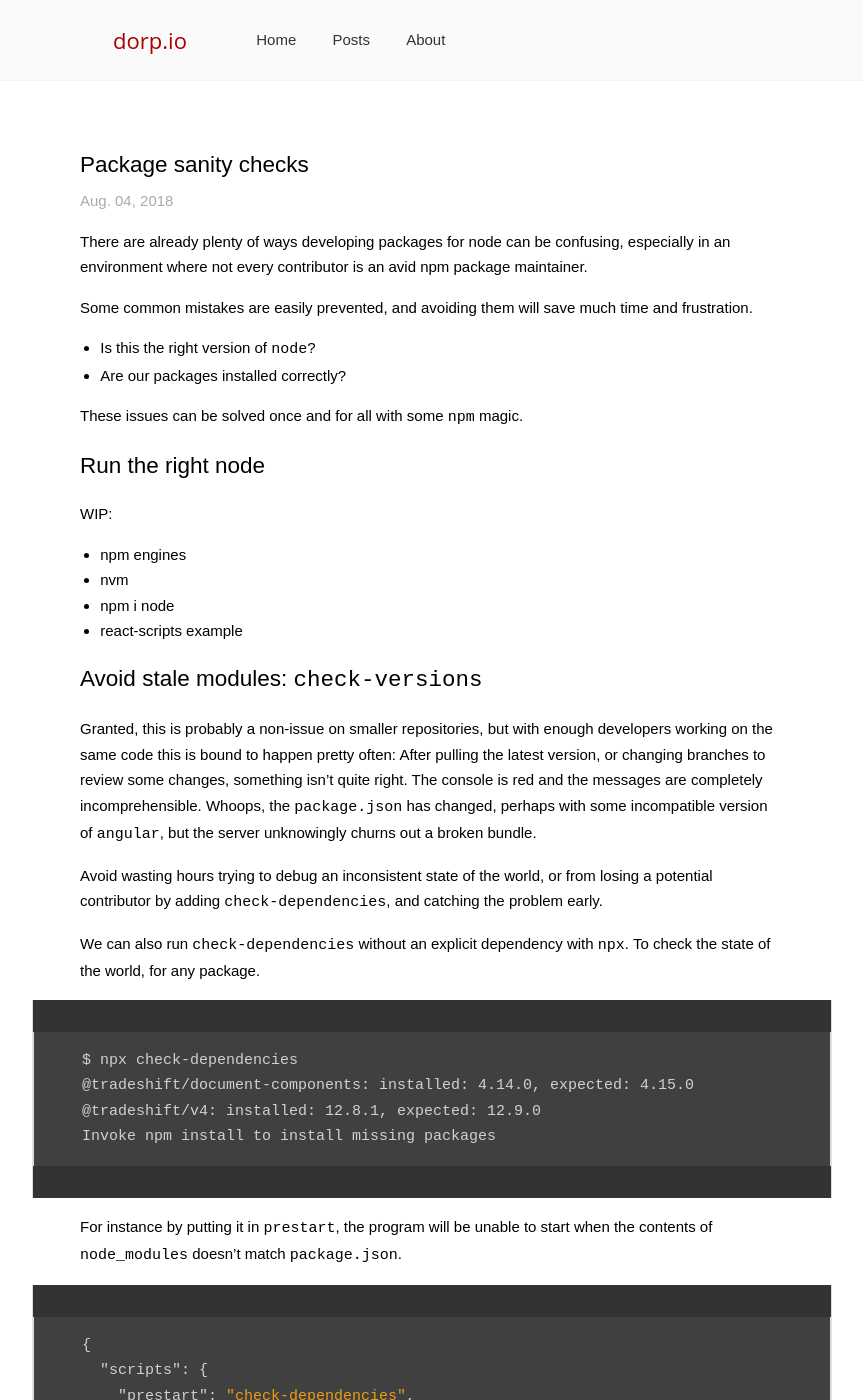
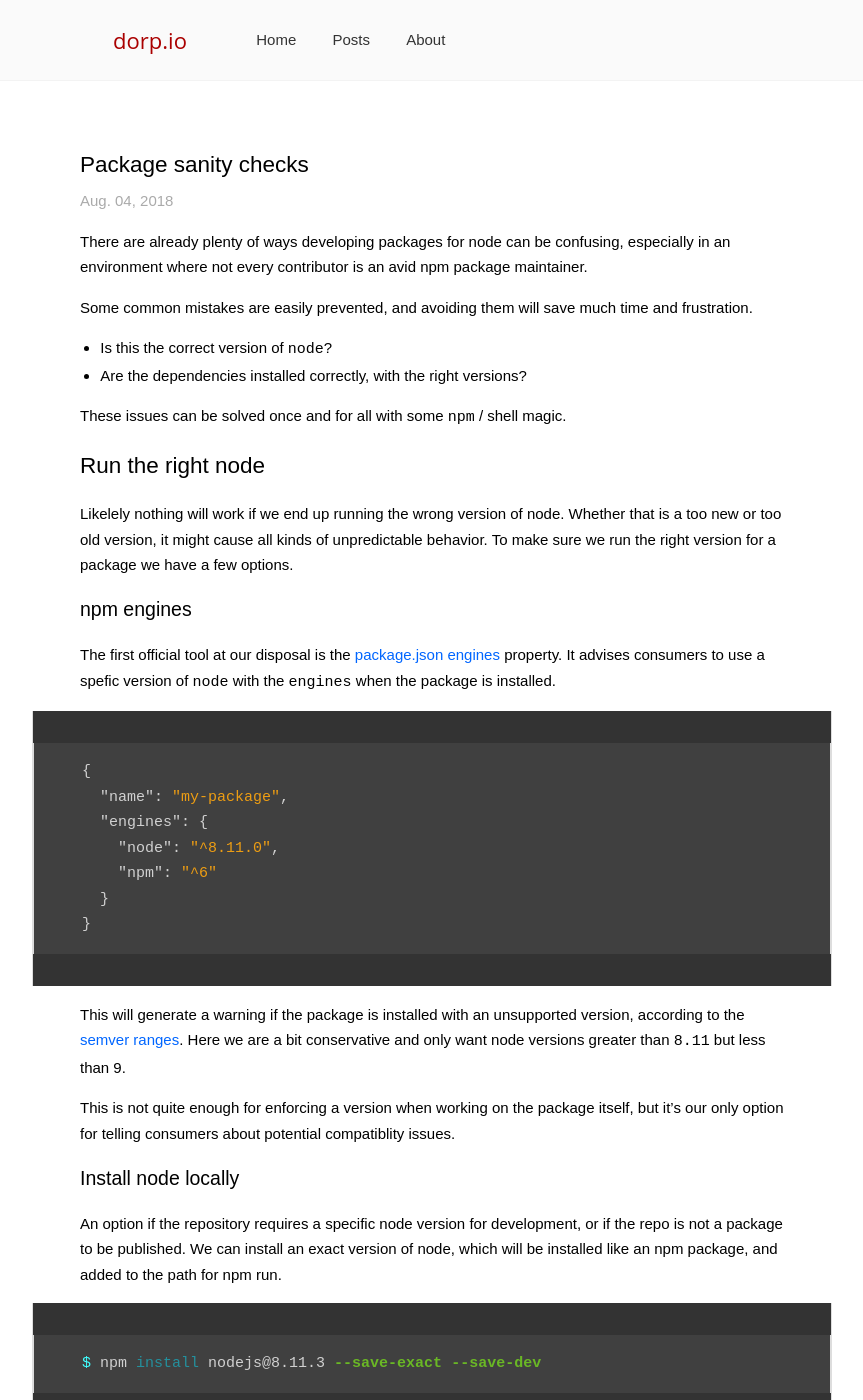
Before and after one commit to wejendorp/dorp.io, a Jekyll site: the page built from _posts/2018-08-04-package-sanity.md, in a window 1280 px wide and 1400 px high. Shown: the whole window, without its empty margins (208-1071 px from the left). Built offline with Jekyll 4.4.1, drawn with Linux system fonts in a browser that asks for light colours; comment, search, counter and statistics services are not loaded; some of the changed text lies outside the part shown.

Commit message:
Running the right version of node

````diff
--- a/_posts/2018-08-04-package-sanity.md
+++ b/_posts/2018-08-04-package-sanity.md
@@ -11,19 +11,85 @@ maintainer.
 Some common mistakes are easily prevented, and avoiding them will save much time
 and frustration.
 
-* Is this the right version of `node`?
-* Are our packages installed correctly?
+* Is this the correct version of `node`?
+* Are the dependencies installed correctly, with the right versions?
 
-These issues can be solved once and for all with some `npm` magic.
+These issues can be solved once and for all with some `npm` / shell magic.
 
 
 # Run the right node
-WIP:
+Likelely nothing will work if we end up running the wrong version of node.
+Whether that is a too new or too old version, it might cause all kinds of
+unpredictable behavior.
+To make sure we run the right version for a package we have a few options.
 
-* npm engines
-* nvm
-* npm i node
-* react-scripts example
+## npm engines
+The first official tool at our disposal is the [package.json engines](https://docs.npmjs.com/files/package.json#engines) property.
+It advises consumers to use a spefic version of `node` with the `engines` when the package is installed.
+
+```json
+{
+  "name": "my-package",
+  "engines": {
+    "node": "^8.11.0",
+    "npm": "^6"
+  }
+}
+```
+
+This will generate a warning if the package is installed with an unsupported version,
+according to the [semver ranges](https://docs.npmjs.com/misc/semver#ranges).
+Here we are a bit conservative and only want node versions greater than `8.11`
+but less than 9.
+
+This is not quite enough for enforcing a version when working on the package itself,
+but it's our only option for telling consumers about potential compatiblity issues.
+
+## Install node locally
+An option if the repository requires a specific node version for development, or
+if the repo is not a package to be published. We can install an exact version of
+node, which will be installed like an npm package, and added to the path for
+npm run.
+
+```bash
+$ npm install nodejs@8.11.3 --save-exact --save-dev
+```
+
+That way we run a small test with `node -v` and end up with a `package.json` like this:
+
+```json
+{
+  "name": "my-package",
+  "scripts": {
+    "start": "node -v"
+  },
+  "devDependencies": {
+    "node": "8.11.3"
+  }
+}
+```
+
+```bash
+$ npm start
+v8.11.3
+```
+
+## Using [nvm](https://nvm.sh)
+We can add an `.nvmrc` file to the root of the repo to tell developers which version
+to use. Whenever we see such a file, it should contain the recommended node version,
+and running `nvm use` will make sure we're running the way the author intended.
+
+```
+$ echo "8" > .nvmrc
+$ nvm use
+Found '[...]/.nvmrc' with version <8>
+Now using node v8.11.3 (npm v6.1.0)
+```
+
+If we embrace the `.nvmrc` as a standard, we can automate the version switching
+by adding some shell magic, to look for it and run `nvm use` if it exists.
+
+* [nvm shell integration](https://github.com/creationix/nvm/tree/17c33fd9aeb42261d38fea676246700898ea2855#deeper-shell-integration)
 
 # Avoid stale modules: `check-versions`
 
@@ -38,7 +104,7 @@ Avoid wasting hours trying to debug an inconsistent state of the world,
 or from losing a potential contributor by adding `check-dependencies`, and catching
 the problem early.
 
-We can also run `check-dependencies` without an explicit dependency with `npx`.
+We can run `check-dependencies` without an explicit dependency with `npx`.
 To check the state of the world, for any package.
 
 ```
````
